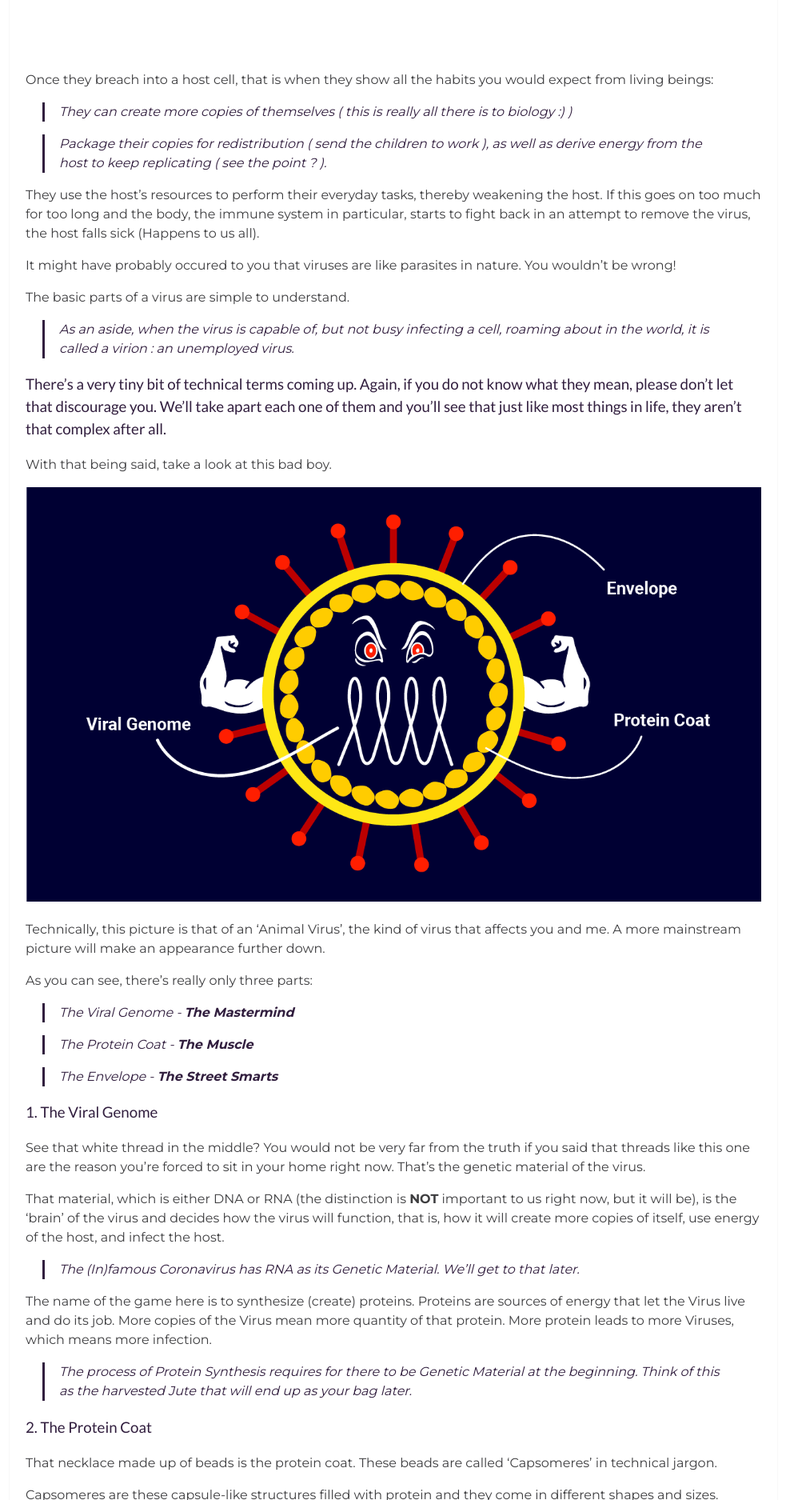
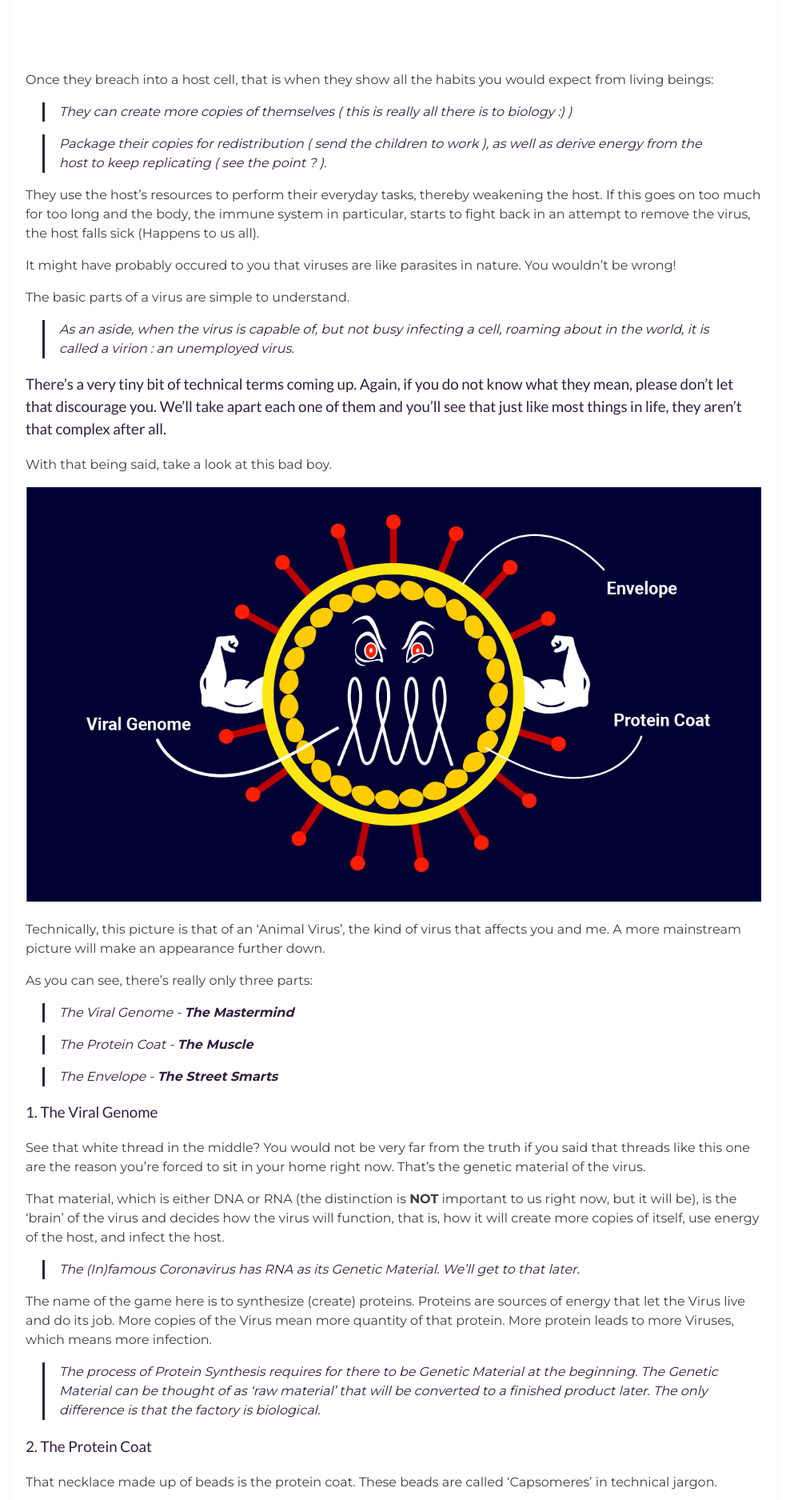
Before and after one commit to rosielin-group/rosielin-group.github.io, a Jekyll site: the page built from _posts/2020-4-9-Our-Great-War-:-The-Coronavirus-Pandemic-(-Part-I-:-Gearing-Up).markdown, in a window 1280 px wide. Shown: the part 3125-5000 px from the top of the page at 80% size, without its empty margins (148-1131 px from the left). Built offline with Jekyll 4.4.1, drawn with Linux system fonts in a browser that asks for light colours; our own code applies the rules of GitHub Pages for plain Markdown files; comment, search, counter and statistics services are not loaded.

Commit message:
Update 2020-4-9-Our-Great-War-:-The-Coronavirus-Pandemic-(-Part-I-:-Gearing-Up).markdown

```diff
--- a/_posts/2020-4-9-Our-Great-War-:-The-Coronavirus-Pandemic-(-Part-I-:-Gearing-Up).markdown
+++ b/_posts/2020-4-9-Our-Great-War-:-The-Coronavirus-Pandemic-(-Part-I-:-Gearing-Up).markdown
@@ -105,7 +105,7 @@
 
 The name of the game here is to synthesize (create) proteins. Proteins are sources of energy that let the Virus live and do its job. More copies of the Virus mean more quantity of that protein. More protein leads to more Viruses, which means more infection.
 
-> The process of Protein Synthesis requires for there to be Genetic Material at the beginning. Think of this as the harvested Jute that will end up as your bag later.
+> The process of Protein Synthesis requires for there to be Genetic Material at the beginning. The Genetic Material can be thought of as 'raw material' that will be converted to a finished product later. The only difference is that the factory is biological.
 
 ### 2. The Protein Coat
 
```
